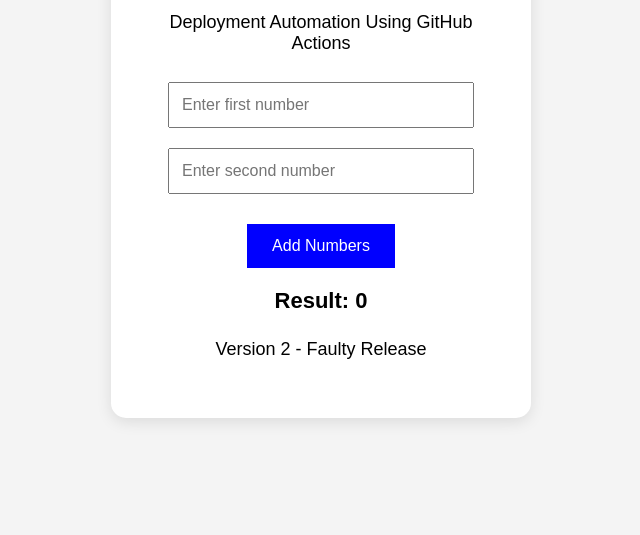
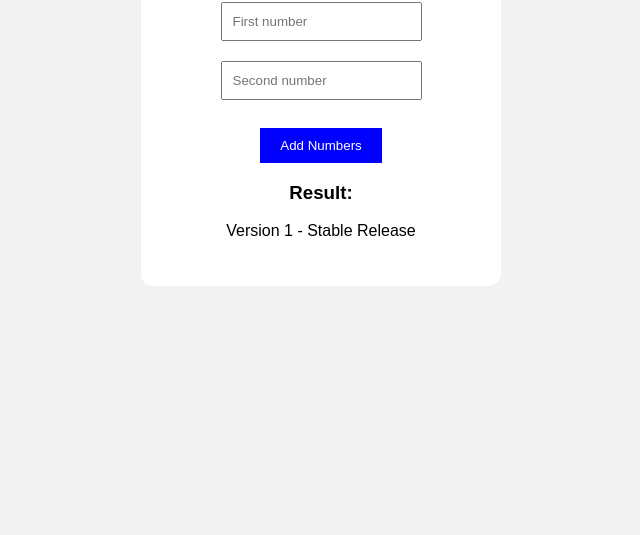
Before and after one commit to HeemaChetri/calculator-ci-project, a plain HTML site: page site/index.html in a window 1280 px wide. Shown: the part 265-800 px from the top of the page, without its empty margins (319-959 px from the left). Drawn offline with Linux system fonts and the light colour scheme.

Commit message:
Revert "Simulate faulty release"
This reverts commit ab5675794a6be5c810f79a0e3b4554b81791c849.

```diff
--- a/site/index.html
+++ b/site/index.html
@@ -1,70 +1,35 @@
-
 <!DOCTYPE html>
-<html lang="en">
+<html>
 <head>
-    <meta charset="UTF-8">
-    <meta name="viewport" content="width=device-width, initial-scale=1.0">
     <title>Calculator Application</title>
 
     <style>
         body {
-            font-family: Arial, sans-serif;
-            background-color: #f4f4f4;
-            display: flex;
-            justify-content: center;
-            align-items: center;
-            min-height: 100vh;
-            margin: 0;
+            font-family: Arial;
+            text-align: center;
+            background: #f2f2f2;
+            padding: 50px;
         }
 
         .container {
-            background-color: white;
-            padding: 40px;
-            width: 340px;
-            text-align: center;
-            border-radius: 15px;
-            box-shadow: 0 4px 15px rgba(0,0,0,0.1);
-        }
-
-        h1 {
-            font-size: 32px;
-            margin-bottom: 25px;
-        }
-
-        p {
-            font-size: 18px;
+            background: white;
+            padding: 30px;
+            width: 300px;
+            margin: auto;
+            border-radius: 12px;
         }
 
         input {
-            width: 90%;
-            padding: 12px;
-            margin: 10px 0;
-            font-size: 16px;
-            box-sizing: border-box;
+            padding: 10px;
+            margin: 10px;
         }
 
         button {
-            background-color: blue;
+            padding: 10px 20px;
+            background: blue;
             color: white;
             border: none;
-            padding: 13px 25px;
-            margin-top: 20px;
             cursor: pointer;
-            font-size: 16px;
-        }
-
-        button:hover {
-            background-color: darkblue;
-        }
-
-        #result {
-            font-size: 22px;
-            font-weight: bold;
-            margin-top: 20px;
-        }
-
-        .version {
-            margin-top: 25px;
         }
     </style>
 </head>
@@ -73,41 +38,41 @@
 
 <div class="container">
 
-        <h1>Calculator Application - Faulty Release</h1>
+    <h1>Calculator Application</h1>
 
     <p>Deployment Automation Using GitHub Actions</p>
 
-        <input type="number" id="num1" placeholder="Enter first number">
+    <input type="number" id="num1"
+    placeholder="First number">
 
-        <input type="number" id="num2" placeholder="Enter second number">
+    <input type="number" id="num2"
+    placeholder="Second number">
 
-        <br>
+    <br><br>
 
-        <button onclick="addNumbers()">Add Numbers</button>
+    <button onclick="calculate()">Add Numbers</button>
 
-        <div id="result">Result: 0</div>
+    <h3 id="result">Result:</h3>
 
-        <p class="version">Version 2 - Faulty Release</p>
+    <p>Version 1 - Stable Release</p>
 
 </div>
 
 <script>
-        function addNumbers() {
 
-            let a = parseFloat(document.getElementById("num1").value);
-            let b = parseFloat(document.getElementById("num2").value);
+function calculate() {
 
-            if (isNaN(a) || isNaN(b)) {
-                document.getElementById("result").innerHTML =
-                    "Please enter both numbers";
-                return;
-            }
+    let a = Number(document.getElementById("num1").value);
+
+    let b = Number(document.getElementById("num2").value);
 
     let sum = a + b;
 
     document.getElementById("result").innerHTML =
     "Result: " + sum;
+
 }
+
 </script>
 
 </body>
```
Lines whose indentation alone changed are shown as unchanged.
